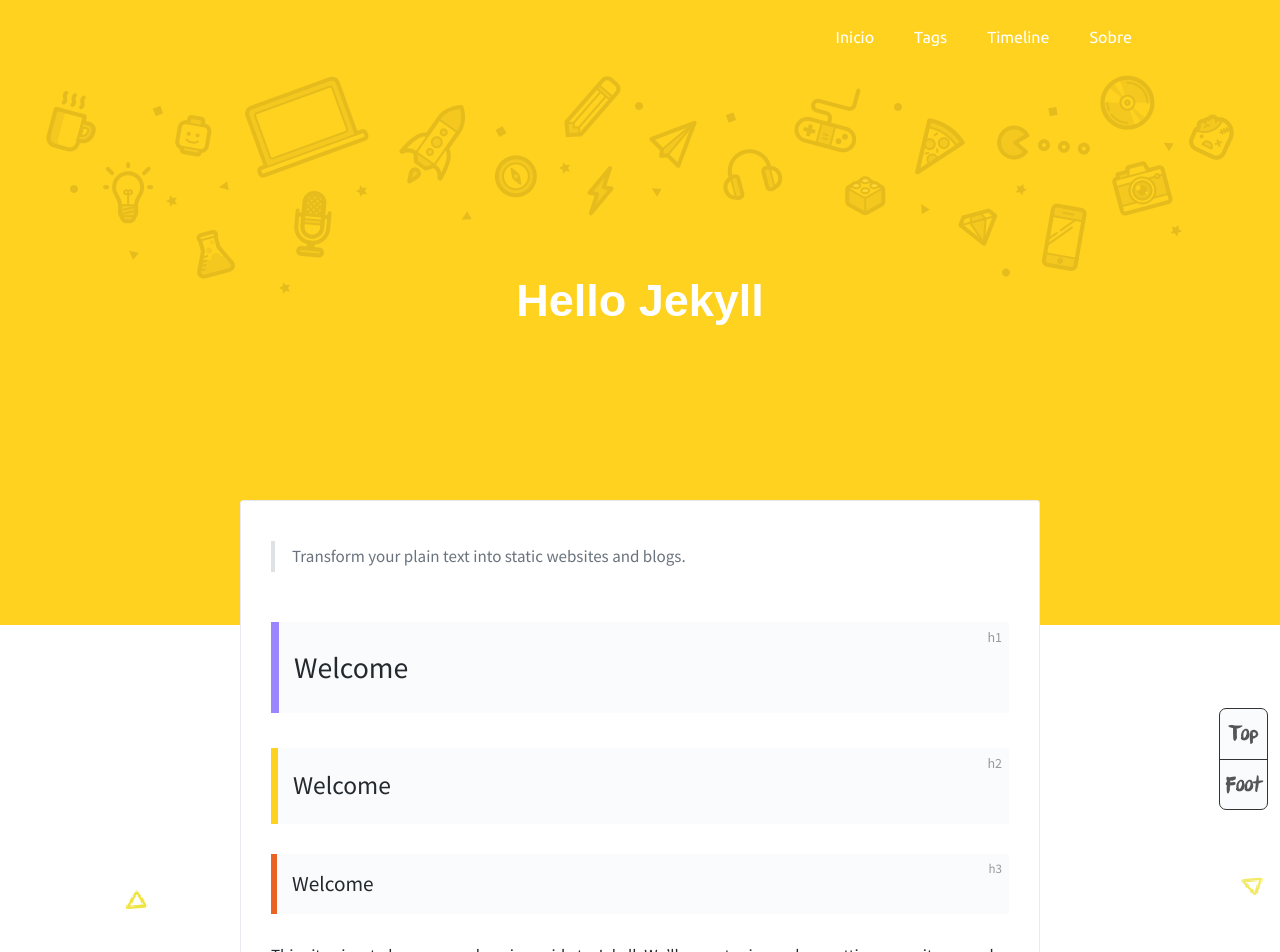
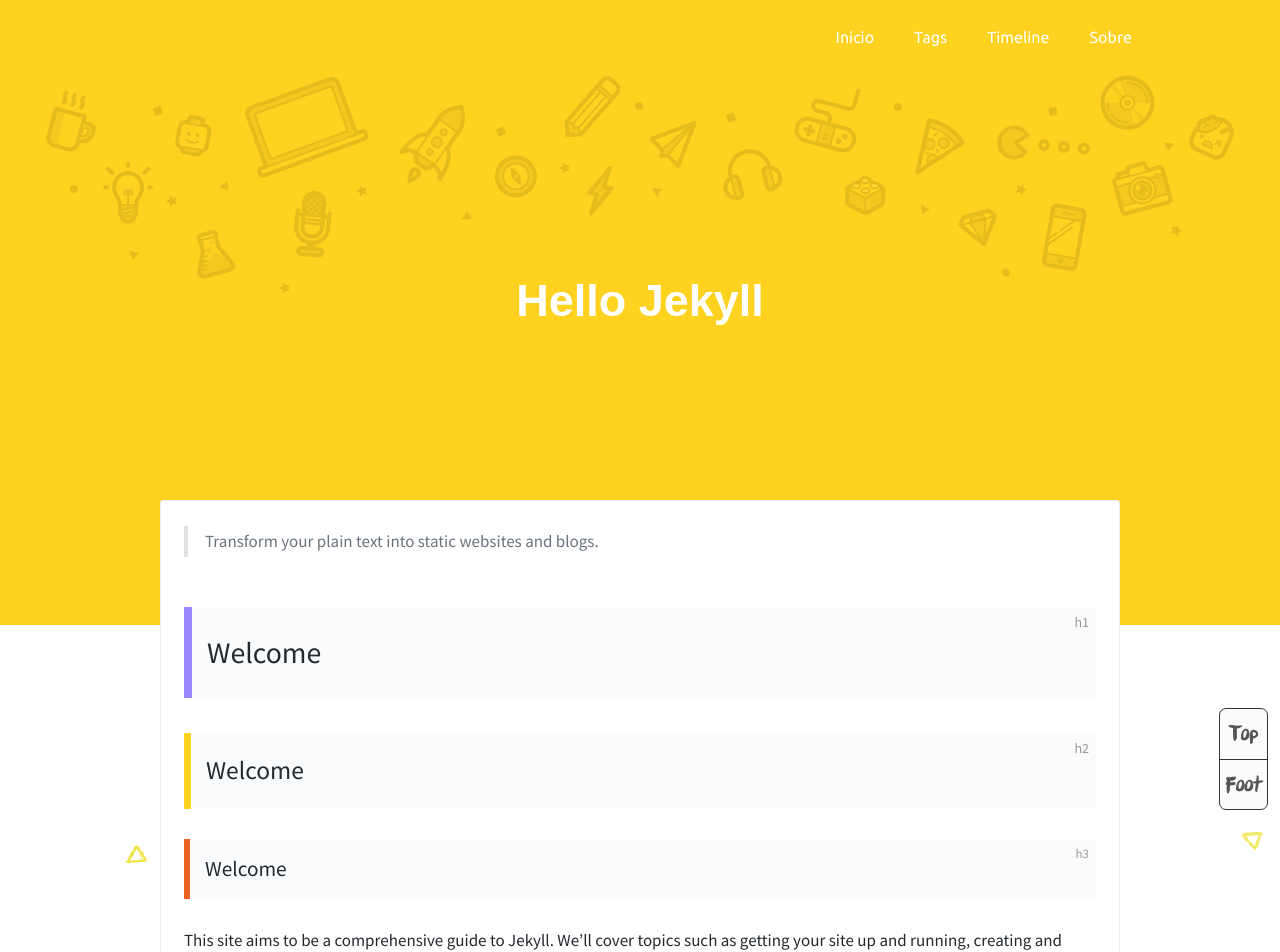
Before and after one commit to eduardo2s/eduardo2s.github.io, a Jekyll site: the page built from _posts/2018-05-18-hello-jekyll.md, in a window 1280 px wide. Shown: the top 952 px of the page. Built offline with Jekyll 4.4.1, drawn with Linux system fonts in a browser that asks for light colours; comment, search, counter and statistics services are not loaded.

Commit message:
Update style.css

```diff
--- a/assets/css/style.css
+++ b/assets/css/style.css
@@ -183,7 +183,7 @@
     list-style: none;
     display: block;
     height: auto;
-    width: 720px;
+    width: 960px;
     margin: 30px auto;
     background-color: white;
     border-radius: 3px;
@@ -497,11 +497,11 @@
 }
 
 .markdown-body{
-  max-width: 800px;
+	max-width: 960px;
     height: auto;
     margin: -155px auto 50px auto;
     background-color: white;
-  padding: 40px 30px;
+    padding: 25px 23px;
     -webkit-box-sizing: border-box;
     box-sizing: border-box;
     border: 1px solid #e7eaf1;
```
Lines whose indentation alone changed are shown as unchanged.
